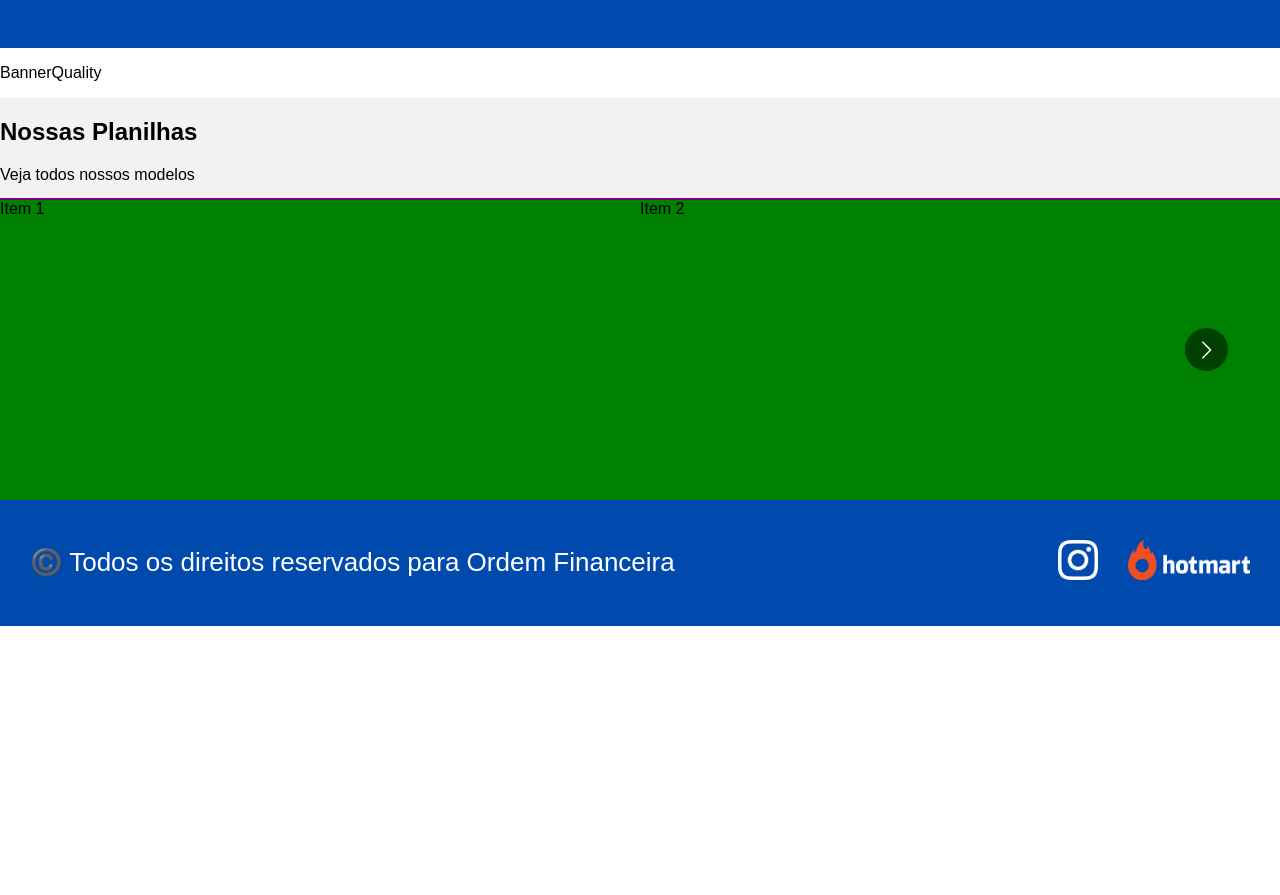
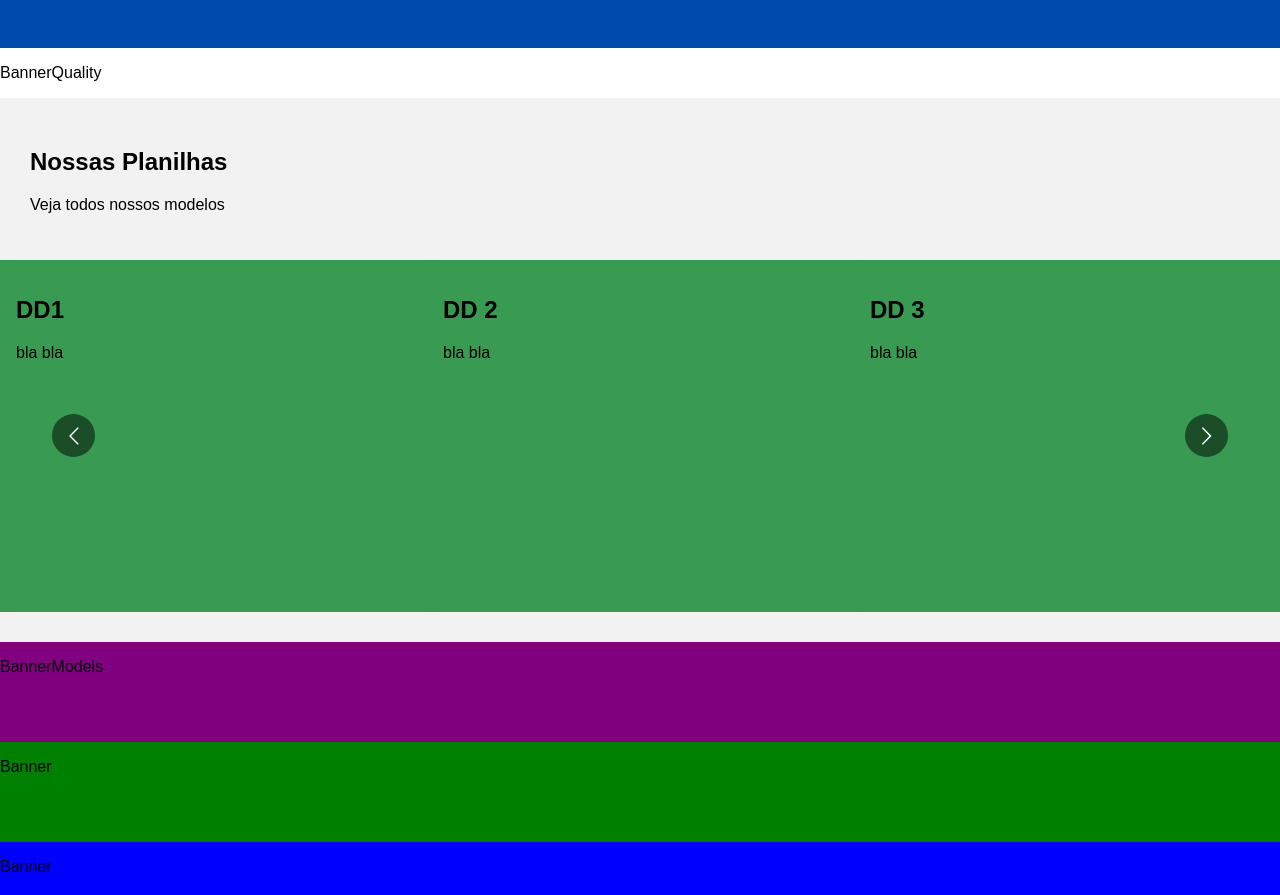
Before and after one commit to Soto92/cesuca-website, a React app: page / in a window 1280 px wide. Shown: the part 1018-1913 px from the top of the page. Before the commit the page ends 1644 px from the top, so only its background shows below. Built offline with nearby package versions, Linux system fonts and the light colour scheme; the HTML template or start-up script is replaced by a standard one.

Commit message:
implement carousel partially

```diff
--- a/src/components/banners/bannerSheets.jsx
+++ b/src/components/banners/bannerSheets.jsx
@@ -1,6 +1,23 @@
 import React from "react";
 import Carousel from "react-multi-carousel";
 import "react-multi-carousel/lib/styles.css";
+
+const CarouselItem = ({ title, text }) => {
+  return (
+    <div
+      style={{
+        backgroundColor: "#399A52",
+        width: "500px",
+        height: "320px",
+        borderRadius: "10px",
+        padding: "16px",
+      }}
+    >
+      <h2>{title}</h2>
+      <p>{text}</p>
+    </div>
+  );
+};
 
 const BannerSheets = () => {
   const responsive = {
@@ -11,11 +28,11 @@ const BannerSheets = () => {
     },
     desktop: {
       breakpoint: { max: 3000, min: 1024 },
-      items: 3,
+      items: 4,
     },
     tablet: {
       breakpoint: { max: 1024, min: 464 },
-      items: 2,
+      items: 3,
     },
     mobile: {
       breakpoint: { max: 464, min: 0 },
@@ -23,33 +40,51 @@ const BannerSheets = () => {
     },
   };
 
+  const data = [
+    {
+      title: "DD1",
+      text: "bla bla",
+    },
+    {
+      title: "DD 2",
+      text: "bla bla",
+    },
+    {
+      title: "DD 3",
+      text: "bla bla",
+    },
+    {
+      title: "DD 4",
+      text: "bla bla",
+    },
+    {
+      title: "DD 5",
+      text: "bla bla",
+    },
+    {
+      title: "DD 6",
+      text: "bla bla",
+    },
+  ];
+
   return (
     <div
       style={{
         display: "flex",
         backgroundColor: "#F2F2F2",
-        height: "100px",
         flexDirection: "column",
+        paddingBottom: "30px",
       }}
     >
-      <div>
+      <div style={{ padding: "30px" }}>
         <h2>Nossas Planilhas</h2>
         <p>Veja todos nossos modelos</p>
       </div>
       <div>
-        <Carousel responsive={responsive}>
-          <div style={{ backgroundColor: "green", height: "300px" }}>
-            Item 1
-          </div>
-          <div style={{ backgroundColor: "green", height: "300px" }}>
-            Item 2
-          </div>
-          <div style={{ backgroundColor: "green", height: "300px" }}>
-            Item 3
-          </div>
-          <div style={{ backgroundColor: "green", height: "300px" }}>
-            Item 4
-          </div>
+        <Carousel infinite={true} responsive={responsive}>
+          {data.map((item) => (
+            <CarouselItem {...item} />
+          ))}
         </Carousel>
       </div>
     </div>
```
